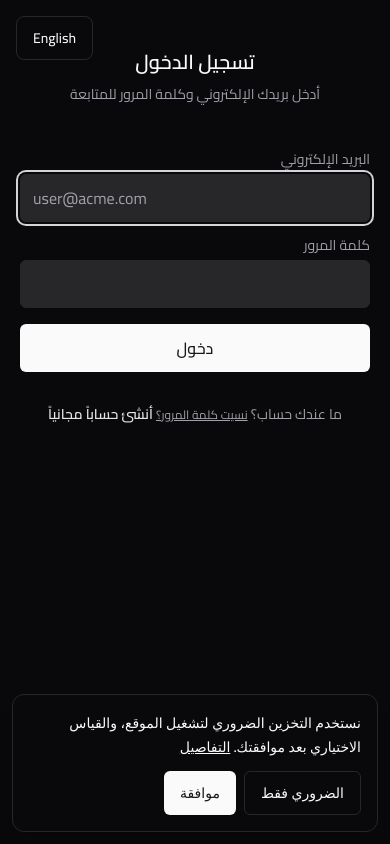
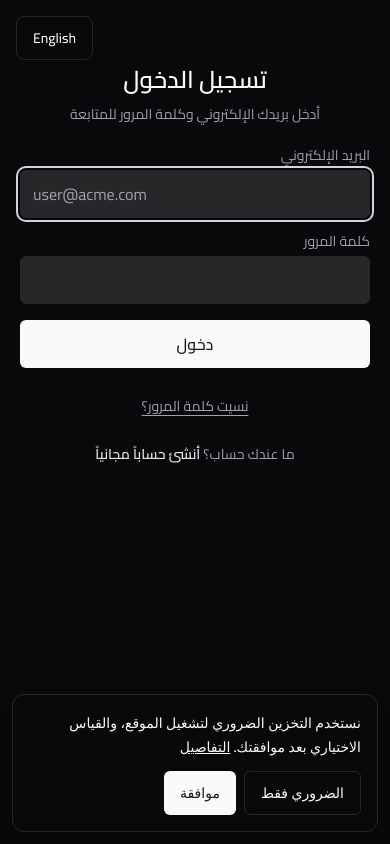
Before and after one commit to ZOOKA-AI/chatbot, a Next.js app: page /login in a window 390 px wide. Shown: the top 844 px of the page. Built offline with nearby package versions, Linux system fonts and the light colour scheme; no server answers; what async_hooks, bcrypt-ts would draw is missing.

Commit message:
fix(auth): mobile login layout and forgot-password tap target

```diff
--- a/app/(auth)/login/login-client.tsx
+++ b/app/(auth)/login/login-client.tsx
@@ -121,11 +121,11 @@ export function LoginClient({
   };
 
   return (
-    <div className="flex h-dvh w-screen items-start justify-center bg-background pt-12 md:items-center md:pt-0">
+    <div className="flex min-h-dvh w-full items-start justify-center bg-background px-0 pt-16 pb-10 md:items-center md:py-10">
       <LanguageToggle lang={lang} />
-      <div className="flex w-full max-w-md flex-col gap-12 overflow-hidden rounded-2xl">
+      <div className="flex w-full max-w-md flex-col gap-6 rounded-2xl sm:gap-10">
         <div className="flex flex-col items-center justify-center gap-2 px-4 text-center sm:px-16">
-          <h3 className="font-semibold text-xl dark:text-zinc-50">{t.title}</h3>
+          <h1 className="font-semibold text-2xl dark:text-zinc-50">{t.title}</h1>
           <p className="text-gray-500 text-sm dark:text-zinc-400">
             {t.subtitle}
           </p>
@@ -157,14 +157,14 @@ export function LoginClient({
           labels={{ email: t.email, password: t.password }}
         >
           <SubmitButton isSuccessful={isSuccessful}>{t.submit}</SubmitButton>
-          <p className="mt-4 text-center text-gray-600 text-sm dark:text-zinc-400">
+          <Link
+            className="inline-flex min-h-11 items-center justify-center self-center px-2 text-muted-foreground text-sm underline underline-offset-4"
+            href="/forgot-password"
+          >
+            {lang === "ar" ? "نسيت كلمة المرور؟" : "Forgot password?"}
+          </Link>
+          <p className="text-center text-gray-600 text-sm dark:text-zinc-400">
             {`${t.noAccount} `}
-            <Link
-              className="text-muted-foreground text-xs underline"
-              href="/forgot-password"
-            >
-              {lang === "ar" ? "نسيت كلمة المرور؟" : "Forgot password?"}
-            </Link>{" "}
             <Link
               className="font-semibold text-gray-800 hover:underline dark:text-zinc-200"
               href="/register"
```
